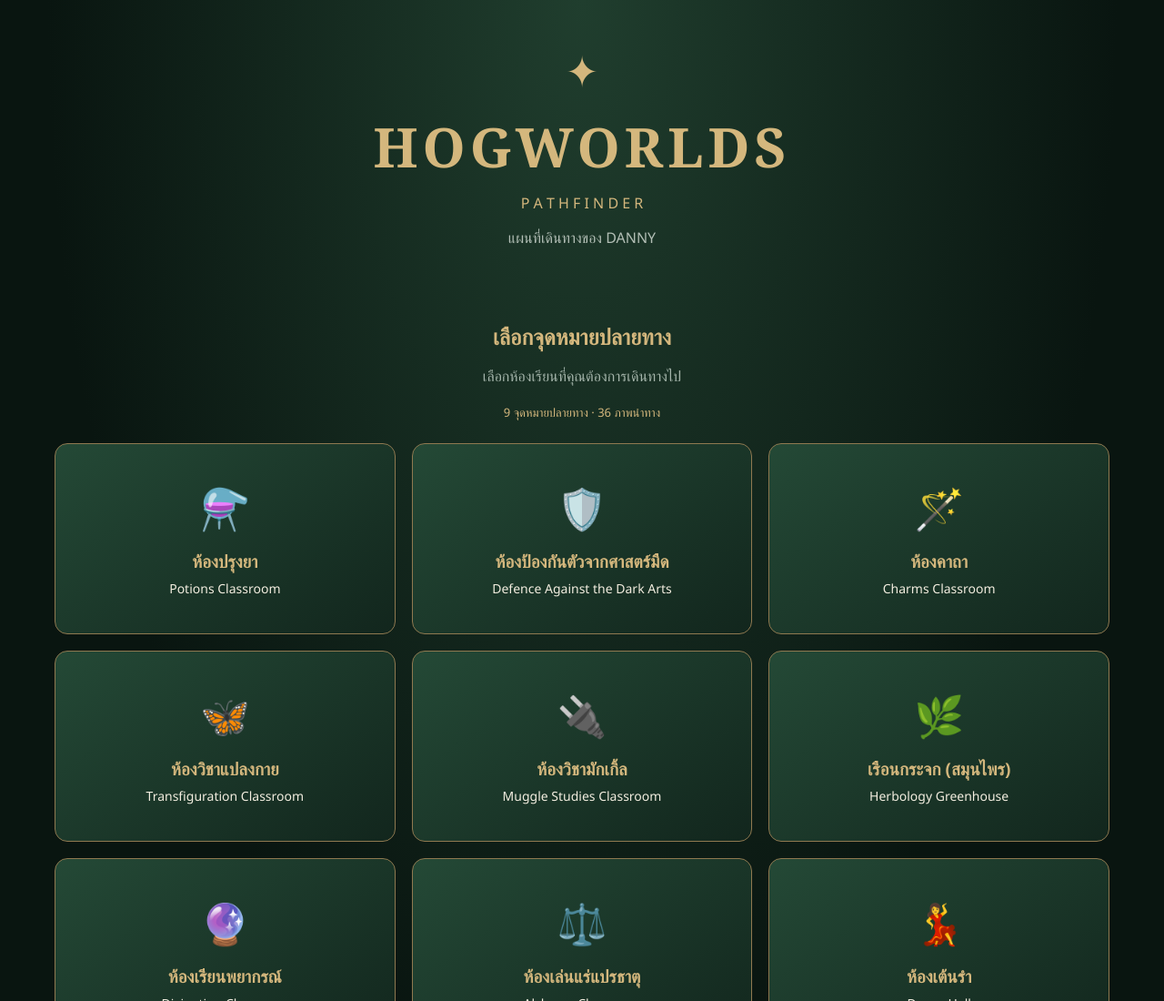
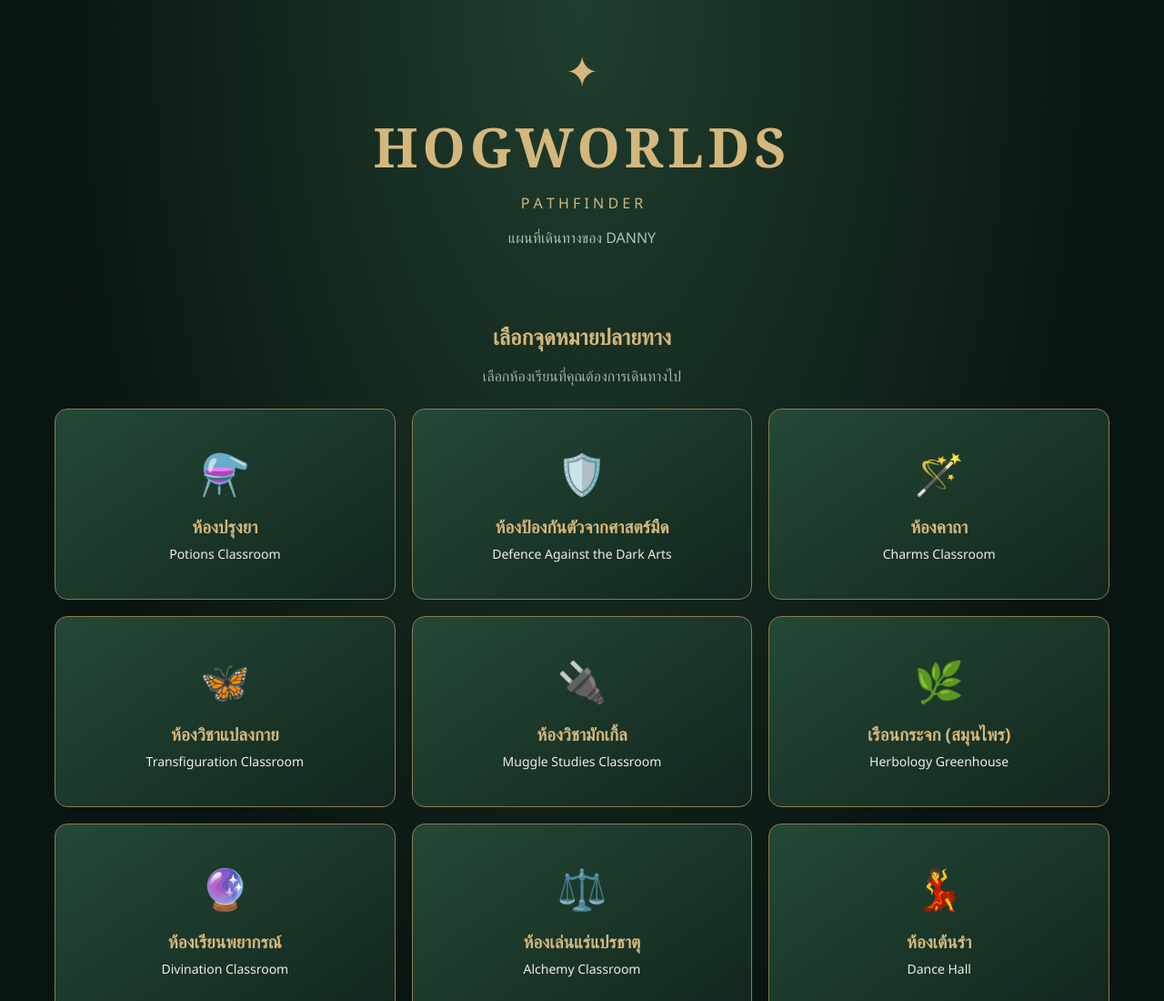
Before and after one commit to dannyfawley/hogworlds, a plain HTML site: page index.html in a window 1280 px wide. Shown: the top 1100 px of the page at 91% size. Drawn offline with Linux system fonts and the light colour scheme.

Commit message:
Hide navigation summary

```diff
--- a/style.css
+++ b/style.css
@@ -94,10 +94,7 @@ h2 {
 }
 
 #roomSummary {
-    text-align: center;
-    color: var(--gold);
-    font-size: 13px;
-    margin: 20px 0;
+    display: none;
 }
 
 
```
